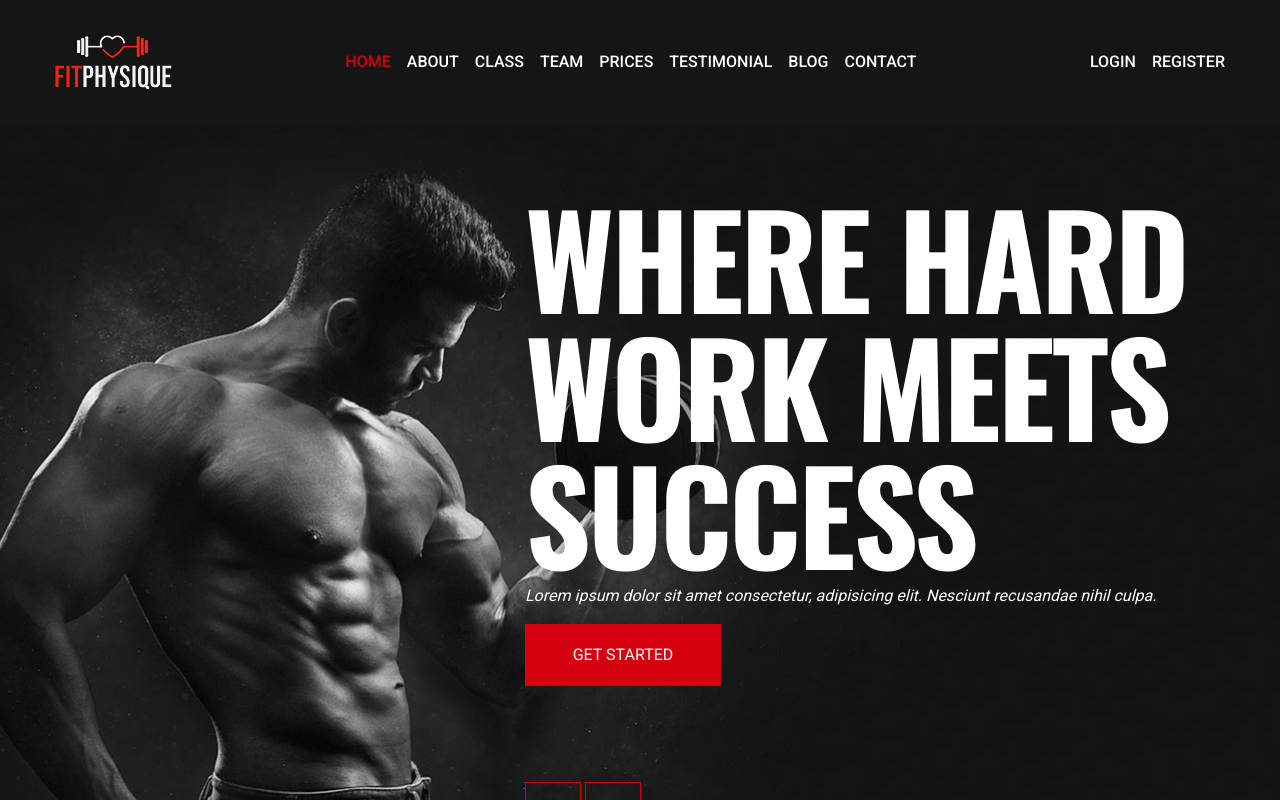
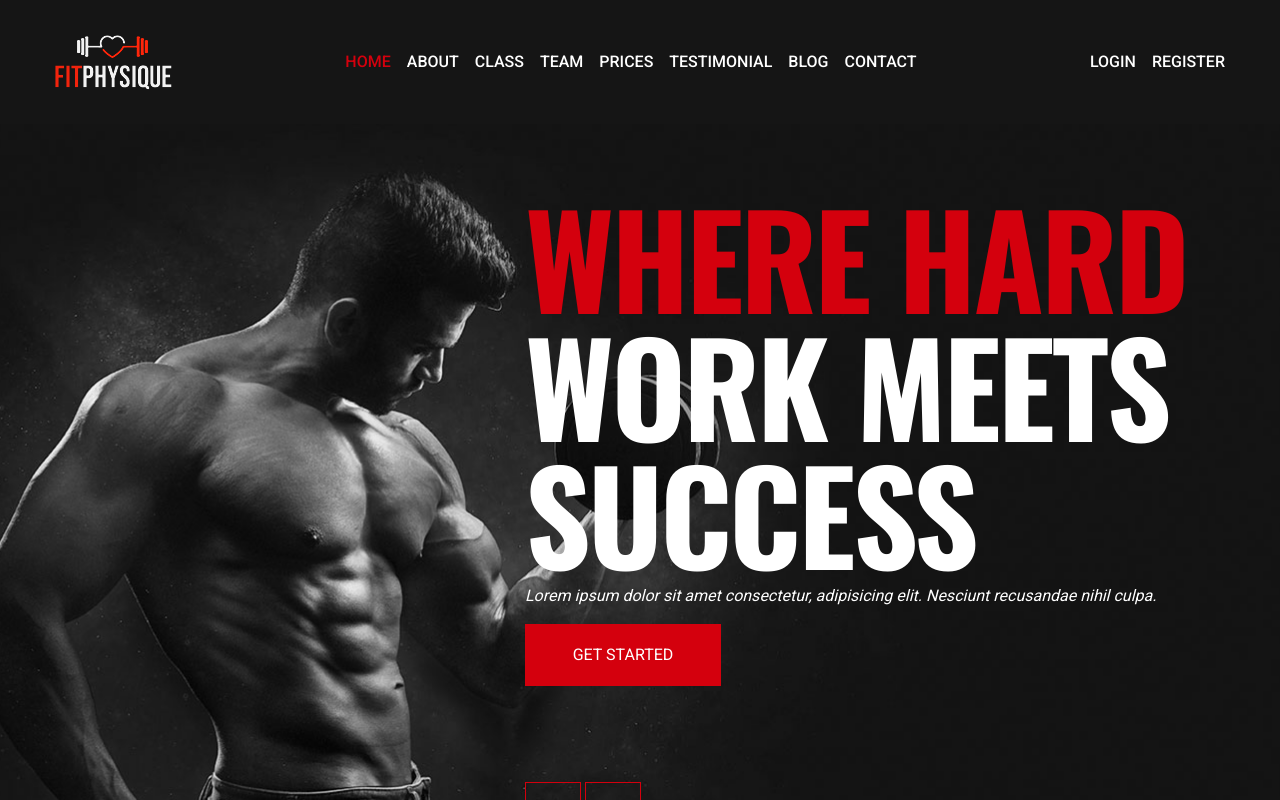
Before and after one commit to solarluiso/fitphysique, a Next.js app: page / in a window 1280 px wide. Shown: the top 800 px of the page. Built offline with nearby package versions, Linux system fonts and the light colour scheme.

Commit message:
color change

```diff
--- a/components/HeroSlider.tsx
+++ b/components/HeroSlider.tsx
@@ -27,7 +27,7 @@
               viewport={{ once: false, amount: 0.2 }}
               className="h1 text-center lg:text-left mb-2"
             >
-              <span>Where hard</span> work meets success
+              <span className="text-accent">Where hard</span> work meets success
             </motion.h1>
             <motion.p
               variants={fadeIn("up", 0.6)}
@@ -63,7 +63,7 @@
               viewport={{ once: false, amount: 0.2 }}
               className="h1 text-center lg:text-left mb-2"
             >
-              <span>Where hard</span> work meets success
+              <span className="text-accent">Where hard</span> work meets success
             </motion.h1>
             <motion.p
               variants={fadeIn("up", 0.6)}
```
